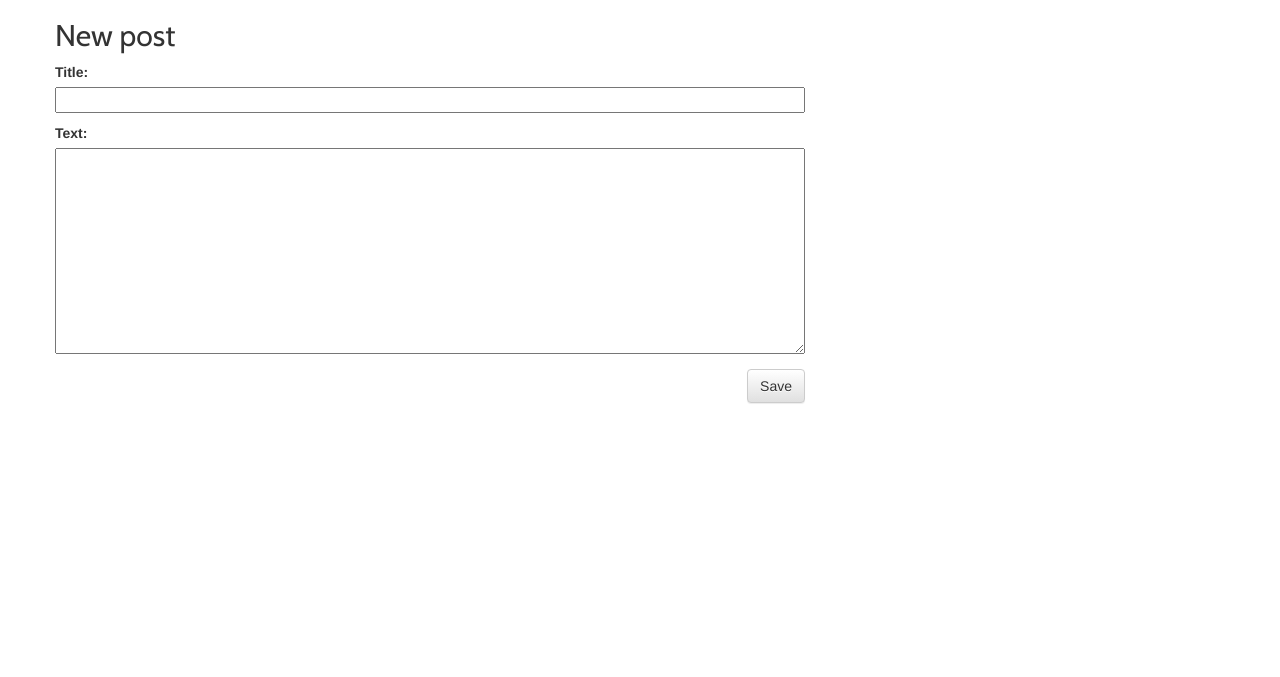
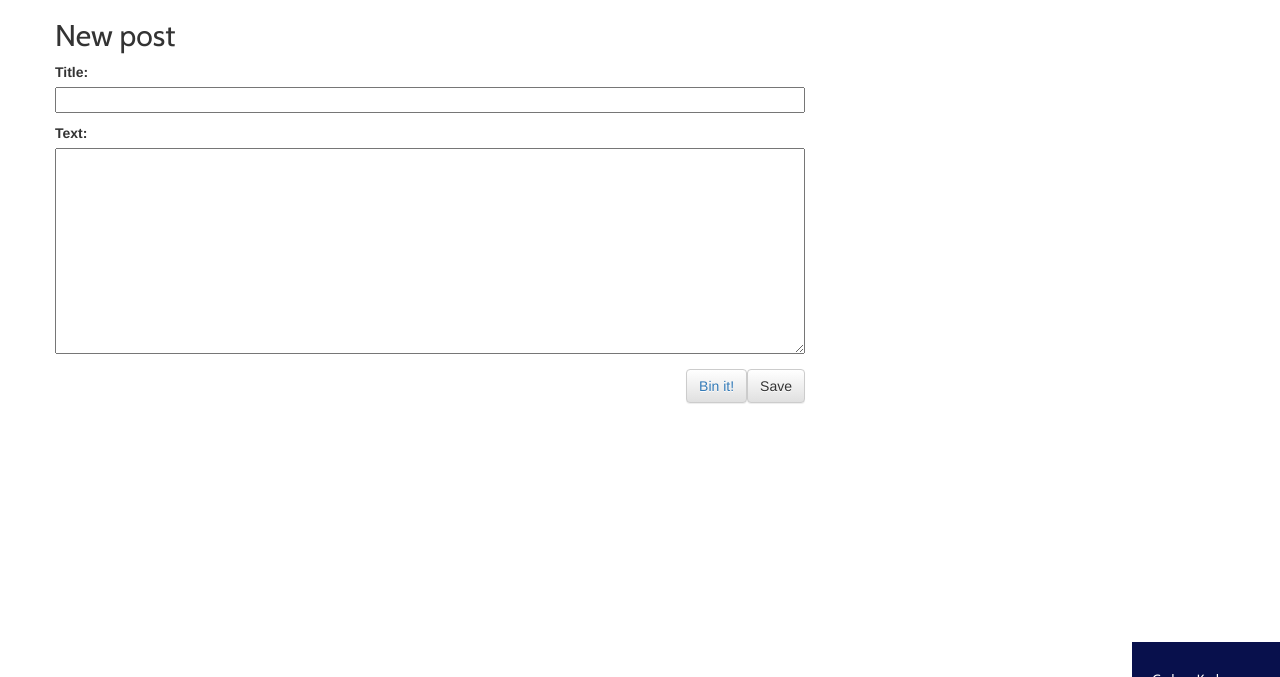
Before and after one commit to PlutoniumProphet/my-first-blog, a Django app: page /post/new/ in a window 1280 px wide. Shown: the part 123-800 px from the top of the page. Run offline with Django 3.2, Linux system fonts and the light colour scheme; the visitor is signed in with stand-in values (Sample User, id 1); some libraries are stand-ins or nearby versions.

Commit message:
Added fixed footer and canx btn on edit post

```diff
--- a/blog/static/css/blog.css
+++ b/blog/static/css/blog.css
@@ -7,6 +7,26 @@
 .page-header h1, .page-header h1 a, .page-header h1 a:visited, .page-header h1 a:active {
     color: #ffffff;
     font-size: 28pt;
+    text-decoration: none;
+}
+
+.page-footer {
+    bottom:0;
+    right:0;
+    position:fixed;
+    z-index:250;
+    _position:absolute;
+    _top:expression(eval(document.documentElement.scrollTop+
+        (document.documentElement.clientHeight-this.offsetHeight)));
+    height:20px;
+    background-color: #08104c;
+    margin-top: 0;
+    padding: 10px 20px 25px 20px;
+}
+
+.page-footer h2, .page-footer h2 a, .page-footer h2 a:visited, .page-footer h2 a:active {
+    color: #ffffff;
+    font-size: 10pt;
     text-decoration: none;
 }
 
--- a/blog/templates/blog/base.html
+++ b/blog/templates/blog/base.html
@@ -32,8 +32,16 @@
                 </div>
             </div>
         </div>
-        <script type="text/javascript" src="{{ STATIC_URL }} /static/db.js">
-</script>
+        <p>
+        <div class="page-footer">
+            <div class="row">
+                <div class="col-md-8">
+                    <h2><a href='/'>GrahamKesley.com</a></h2>
+                </div>
+            </div>
+        </div>
+        </p>
+        <script type="text/javascript" src="{{ STATIC_URL }} /static/db.js"></script>
         <script type="text/javascript" src="{% static 'plugins/js/ace.js' %}"></script>
         <script type="text/javascript" src="{% static 'plugins/js/semantic.min.js' %}"></script>
         <script type="text/javascript" src="{% static 'plugins/js/mode-markdown.js' %}"></script>
--- a/blog/templates/blog/post_edit.html
+++ b/blog/templates/blog/post_edit.html
@@ -6,5 +6,6 @@
     <form method="POST" class="post-form">{% csrf_token %}
         {{ form.as_p|safe_markdown }}
         <button type="submit" class="save btn btn-default">Save</button>
+        <button type="button" class="save btn btn-default"><a href="/">Bin it!</a></button>
     </form>
 {% endblock %}
--- a/requirements.txt
+++ b/requirements.txt
@@ -1,6 +1,6 @@
 certifi==2019.11.28
 chardet==3.0.4
-Django==2.2.9
+Django==2.2.10
 django-jquery==3.1.0
 idna==2.8
 Markdown==3.1.1
```
